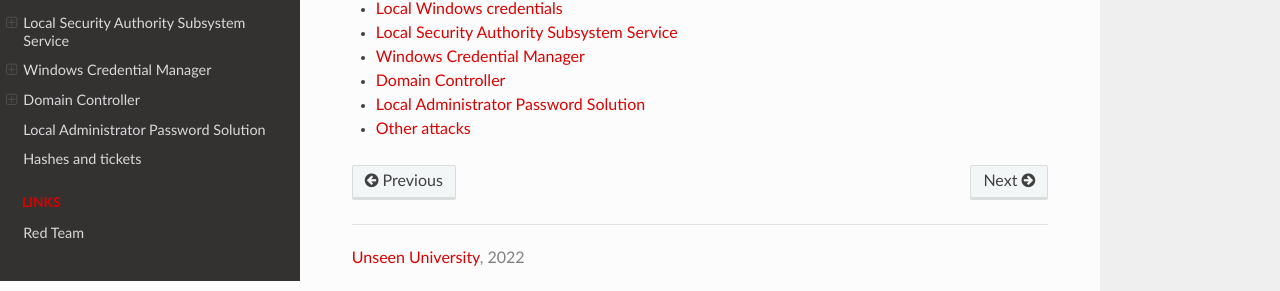
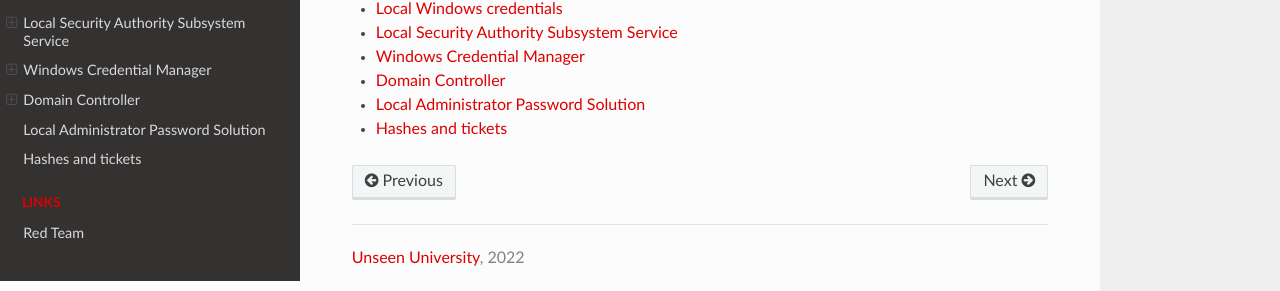
Before and after one commit to tymyrddin/red-ad, a Sphinx documentation site: the page built from source/docs/harvest/README.md, in a window 1280 px wide. Shown: the part 619-910 px from the top of the page. Built offline with Sphinx 7.4.7 and the Read the Docs theme 2.0.0, drawn with Linux system fonts in a browser that asks for light colours.

Commit message:
Version 0.1

```diff
--- a/source/docs/harvest/README.md
+++ b/source/docs/harvest/README.md
@@ -21,4 +21,4 @@ As a red teamer, gaining access to legitimate credentials has benefits:
 * [Windows Credential Manager](wcm.md)
 * [Domain Controller](dc.md)
 * [Local Administrator Password Solution](laps.md)
-* [Other attacks](hashes.md)
+* [Hashes and tickets](hashes.md)
```
